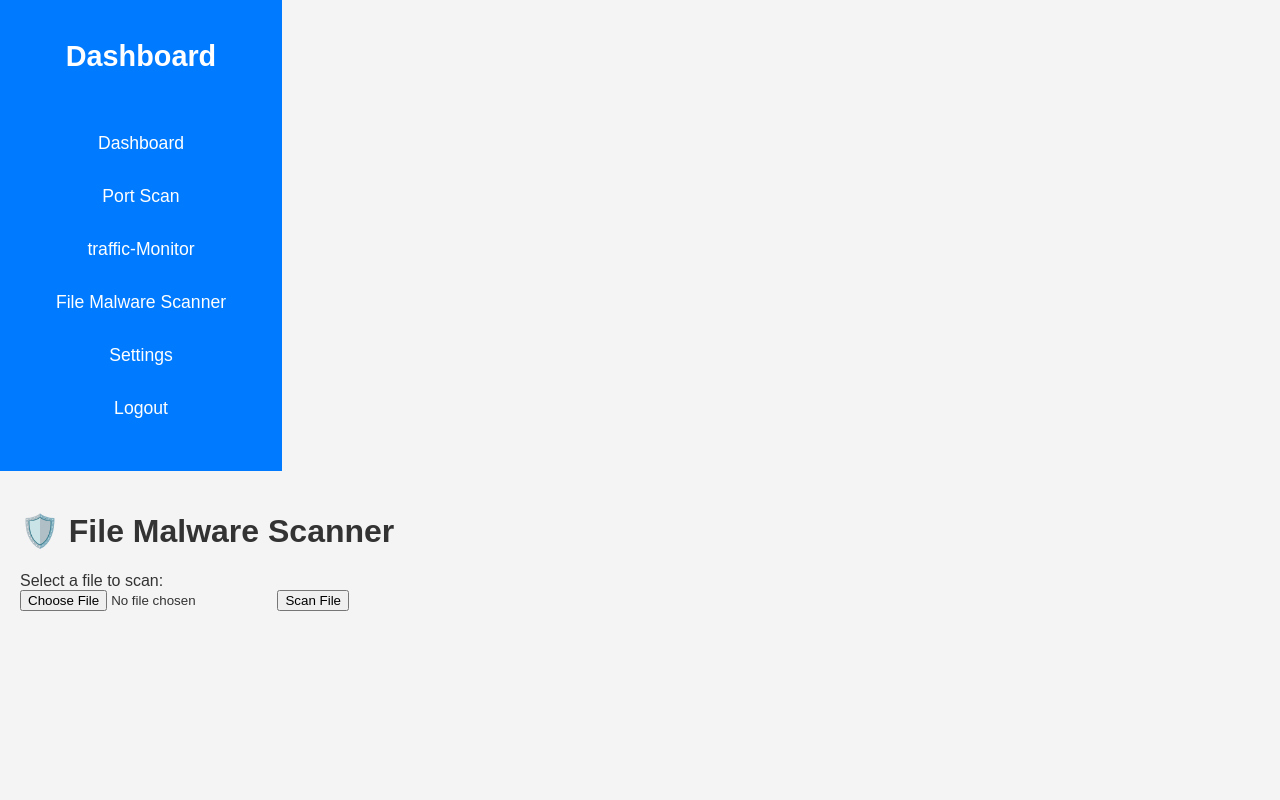
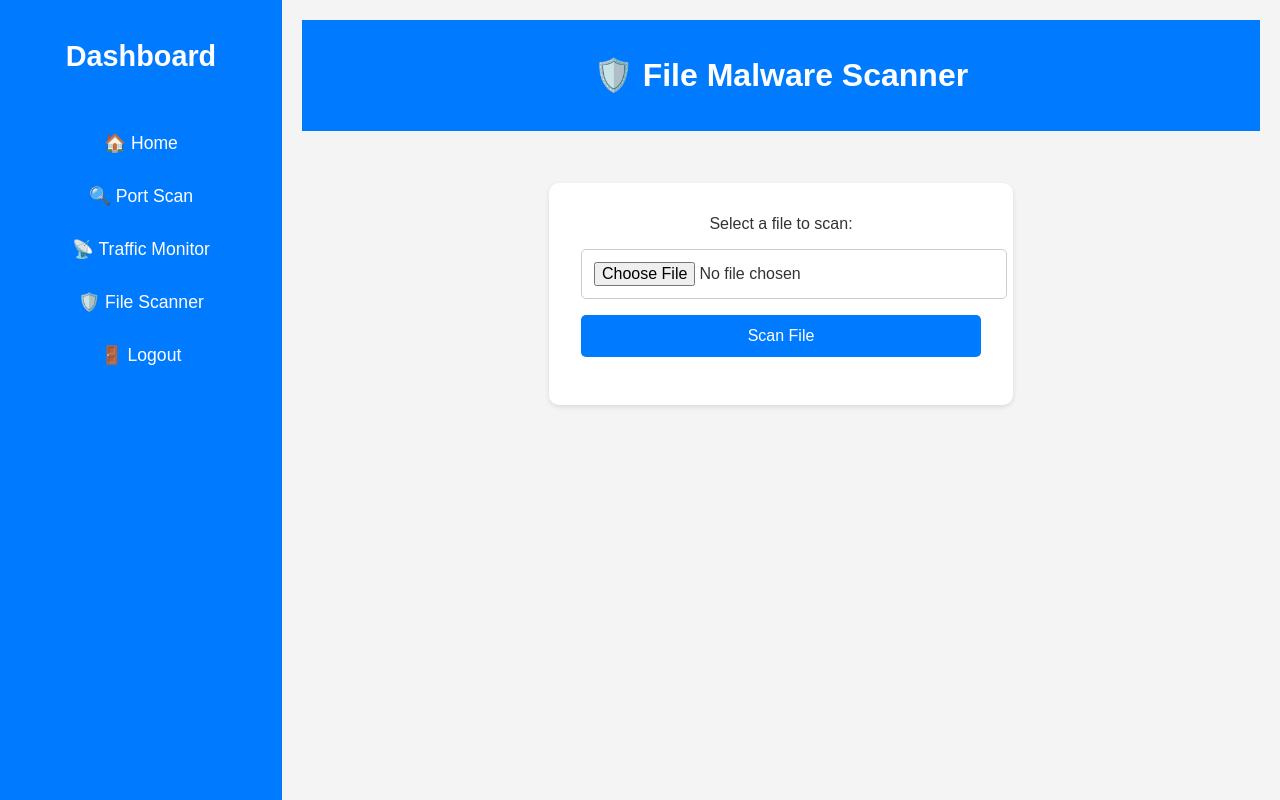
Before and after one commit to YOUSSIFBB/Final-Year-Project-, a Flask app: page /file-scan in a window 1280 px wide. Run offline with Flask 3, Linux system fonts and the light colour scheme; a user stored in the database is signed in.

```diff
--- a/templates/fileScan.html
+++ b/templates/fileScan.html
@@ -2,36 +2,41 @@
 <html lang="en">
 <head>
     <meta charset="UTF-8">
-    <meta name="viewport" content="width=device-width, initial-scale=1.0">
-    <title>Dashboard</title>
-    <link rel="stylesheet" href="/static/dashboard.css">
+    <title>File Malware Scanner</title>
+    <link rel="stylesheet" href="{{ url_for('static', filename='dashboard.css') }}">
+    <link rel="stylesheet" href="{{ url_for('static', filename='styles.css') }}">
 </head>
 <body>
 
+<div class="dashboard">
+    <!-- Sidebar Navigation -->
     <div class="sidebar">
         <h2>Dashboard</h2>
         <ul>
-            <li><a href="#">Dashboard</a></li>
-            <li><a href="/scan">Port Scan</a></li>
-            <li><a href="/trafficMonitor">traffic-Monitor</a></li>
-            <li><a href="{{ url_for('file_scan') }}">File Malware Scanner</a></li>
-            <li><a href="#">Settings</a></li>
-            <li><a href="/logout">Logout</a></li>
+            <li><a href="{{ url_for('home') }}">🏠 Home</a></li>
+            <li><a href="{{ url_for('scan_page') }}">🔍 Port Scan</a></li>
+            <li><a href="{{ url_for('vscan_page') }}">📡 Traffic Monitor</a></li>
+            <li><a class="active" href="{{ url_for('file_scan') }}">🛡️ File Scanner</a></li>
+            <li><a href="{{ url_for('logout') }}">🚪 Logout</a></li>
         </ul>
     </div>
 
+    <!-- Main Content -->
     <div class="main-content">
+        <div class="header">
             <h1>🛡️ File Malware Scanner</h1>
+        </div>
 
-        <form method="POST" enctype="multipart/form-data" class="form-card">
-            <label>Select a file to scan:</label><br>
-            <input type="file" name="file" required>
+        <main>
+            <form method="POST" enctype="multipart/form-data">
+                <label for="file">Select a file to scan:</label>
+                <input type="file" name="file" id="file" required>
                 <button type="submit">Scan File</button>
             </form>
 
             {% with messages = get_flashed_messages() %}
                 {% if messages %}
-                <div class="alert-box">
+                    <div class="status-message">
                         {% for message in messages %}
                             <p>{{ message }}</p>
                         {% endfor %}
@@ -40,9 +45,9 @@
             {% endwith %}
 
             {% if result %}
-            <div class="results-box">
+                <section class="results-box">
                     <h2>Scan Results for: <strong>{{ filename }}</strong></h2>
-                <table>
+                    <table class="packet-table">
                         <tr><th>Category</th><th>Count</th></tr>
                         <tr><td>Harmless</td><td>{{ result.harmless }}</td></tr>
                         <tr><td>Malicious</td><td>{{ result.malicious }}</td></tr>
@@ -50,8 +55,10 @@
                         <tr><td>Undetected</td><td>{{ result.undetected }}</td></tr>
                         <tr><td>Timeout</td><td>{{ result.timeout }}</td></tr>
                     </table>
+                </section>
+            {% endif %}
+        </main>
     </div>
-        {% endif %}
 </div>
 
 </body>
```
Also changed, not shown: 1 other file. Lines whose indentation alone changed are shown as unchanged.
